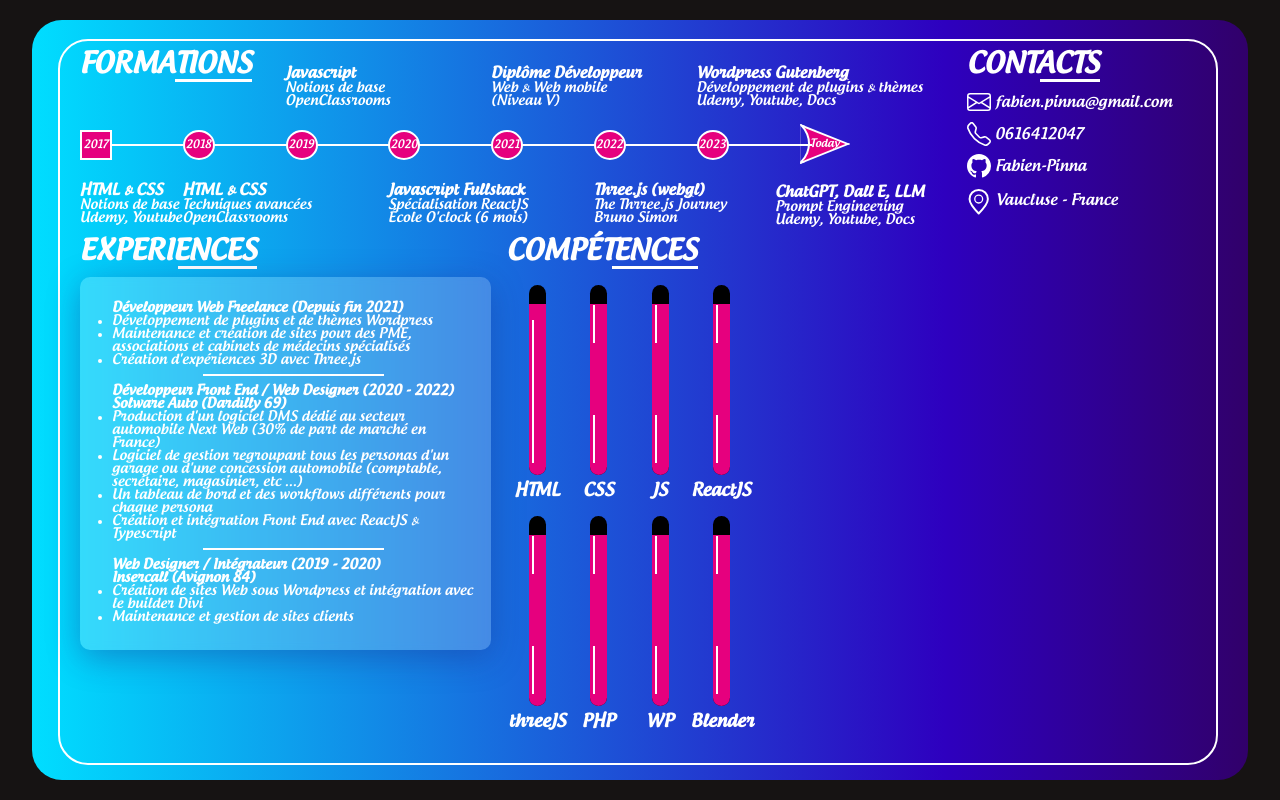
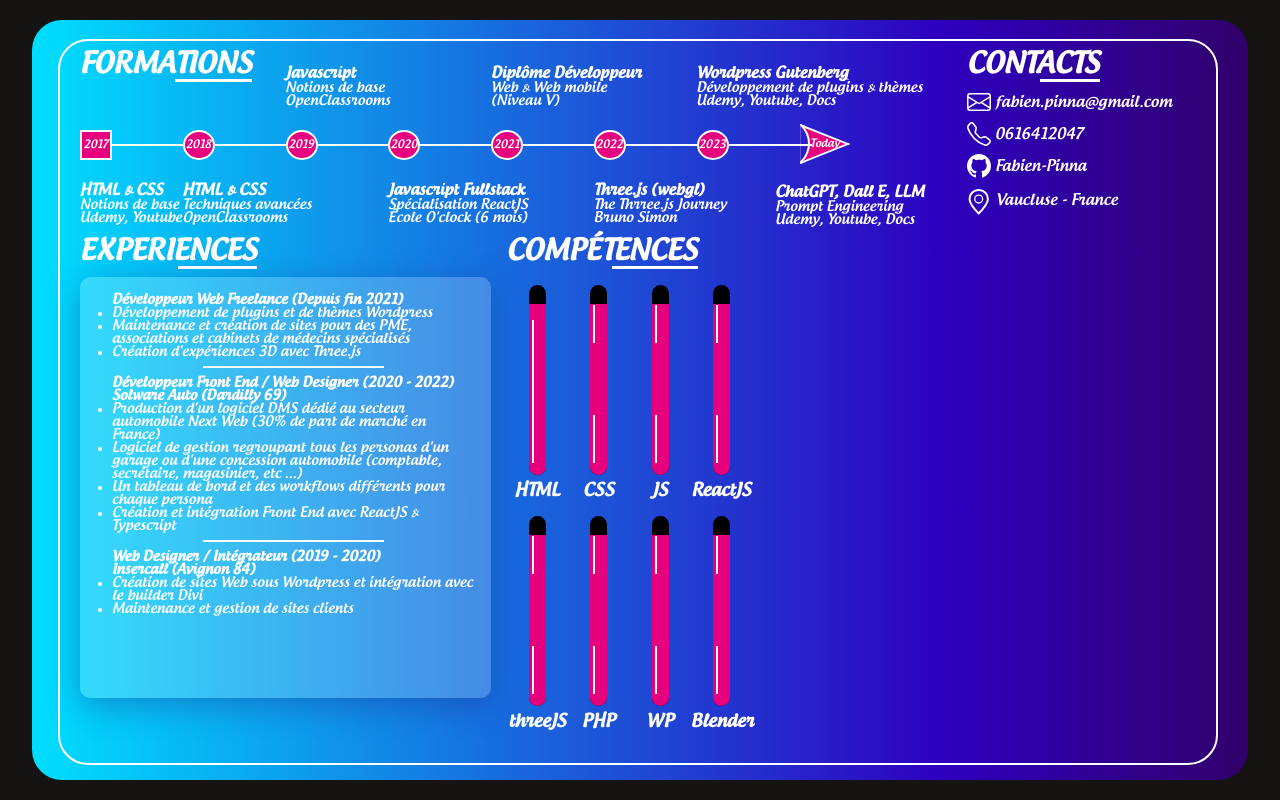
Before and after one commit to Fabien-Pinna/my-resume, a React app: page / in a window 1280 px wide. Built offline with nearby package versions, Linux system fonts and the light colour scheme; the HTML template or start-up script is replaced by a standard one.

Commit message:
Commit for test

```diff
--- a/src/components/Experience/ExperienceBox/ExperienceBox.scss
+++ b/src/components/Experience/ExperienceBox/ExperienceBox.scss
@@ -1,11 +1,11 @@
 .experience-box {
     width: 100%;
-    height: 85%;
+    height: 96%;
     background: rgba(255,255,255,0.2);
     border-radius: 10px;
     box-shadow: 0 8px 32px 0 rgba( 31, 38, 135, 0.37 );
     backdrop-filter: blur( 4px );
-    padding: 1.5rem 1rem 1rem 2rem;
+    padding: 1rem 1rem 1rem 2rem;
     margin-top: 0.5rem;
 
     .border-bottom {
```
